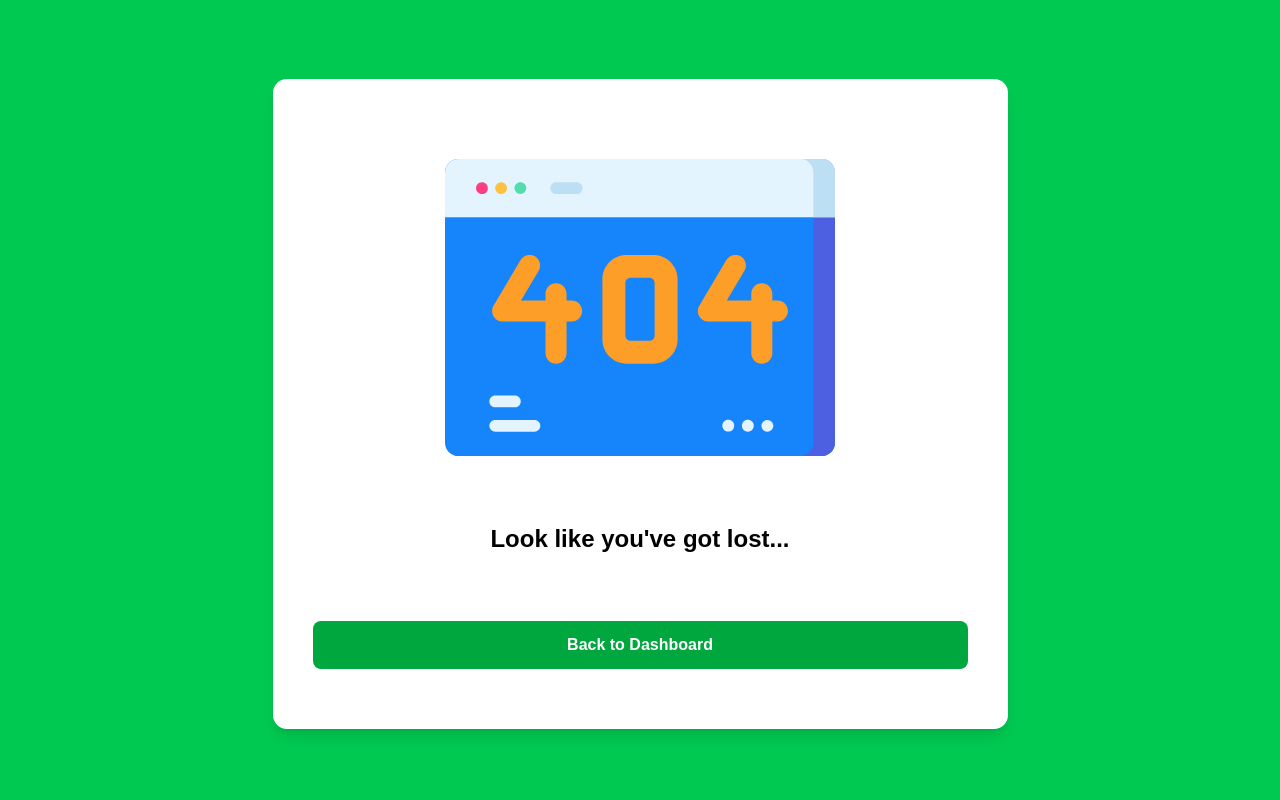
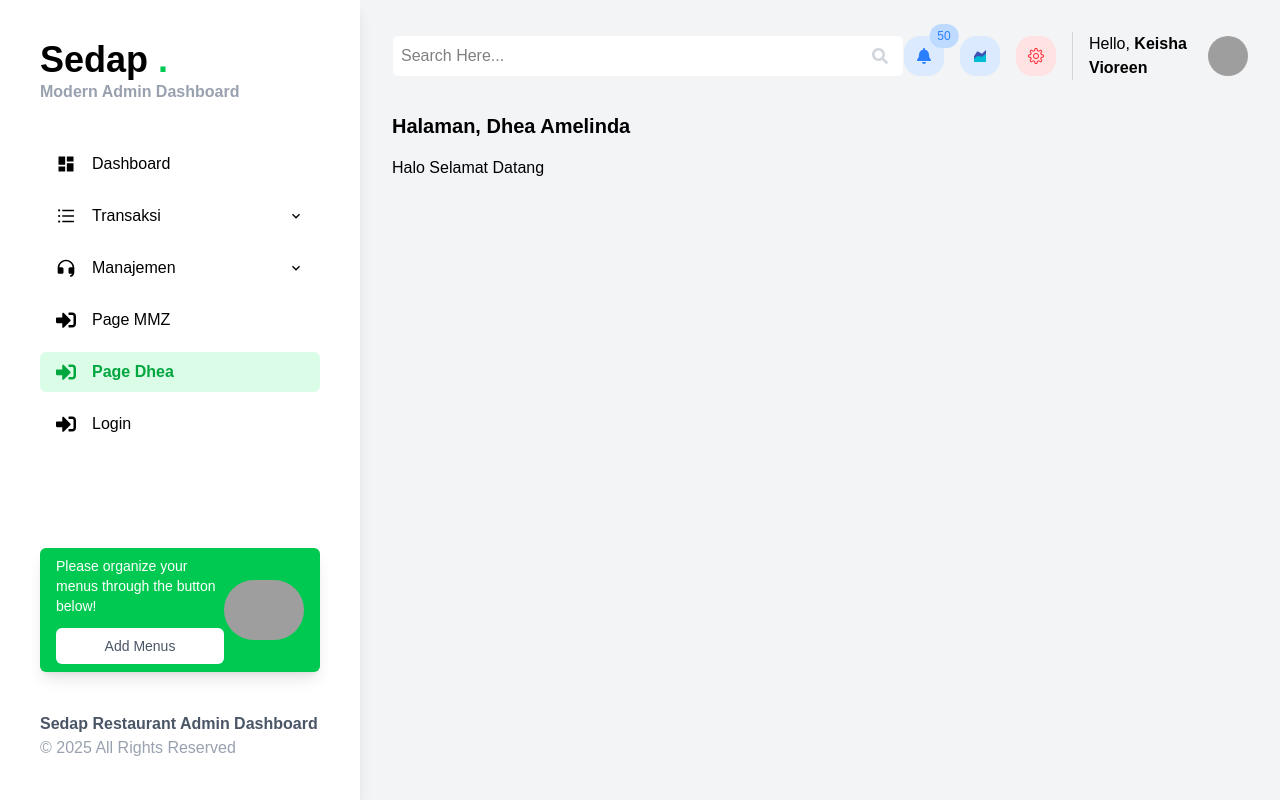
Before and after one commit to mahruszainpcr/23SIB-FWL, a React (Vite) app: page /Page8 in a window 1280 px wide. Built offline with nearby package versions, Linux system fonts and the light colour scheme; grey boxes are pictures that could not be loaded; a web font is replaced by a local one.

Commit message:
Halaman Page8 sudah oke by dhea

```diff
--- /dev/null
+++ b/src/pages/latihangit/Page8.jsx
@@ -0,0 +1,10 @@
+export default function Page8() {
+    return (
+        <div className="p-4">
+            <h1 className="text-xl font-bold ">Halaman, Dhea Amelinda</h1>
+            <div className="mt-4 space-x-4 ">
+                Halo Selamat Datang
+            </div>
+        </div>
+    )
+}
--- a/src/pertemuan_5/layouts/Sidebar.jsx
+++ b/src/pertemuan_5/layouts/Sidebar.jsx
@@ -120,6 +120,21 @@ export default function Sidebar() {
             </NavLink>
           </li>
 
+          {/* Page Dhea */}
+          <li>
+            <NavLink
+              to="/Page8"
+              end
+              className={({ isActive }) =>
+                `${baseClass} ${isActive ? activeClass : ""}`
+              }
+              aria-label="Navigate to Page MMZ"
+            >
+              <FaSignInAlt className="mr-4 text-xl" />
+              Page Dhea
+            </NavLink>
+          </li>
+
           {/* Login */}
           <li>
             <NavLink
--- a/src/pertemuan_5/main.jsx
+++ b/src/pertemuan_5/main.jsx
@@ -13,6 +13,7 @@ import Error from './pages/Error';
 import Login from './pages/Login';
 import Error401 from './pages/Error401';
 import MainLayout from './layouts/MainLayout';
+import Page8 from '../pages/latihangit/Page8';
 
 const App = () => {
     return (
@@ -24,6 +25,8 @@ const App = () => {
                                 <Route path="Invoice" element={<OrderInvoice />} />
                                 <Route path="customer" element={<Customer />} />
                                 <Route path="Settings" element={<CustomerSettings />} />
+                                <Route path="Page8" element={<Page8 />} />
+
                 </Route>
                 <Route path='/login' element={<Login />} />
                 <Route path="*" element={<Error/>} />
```
